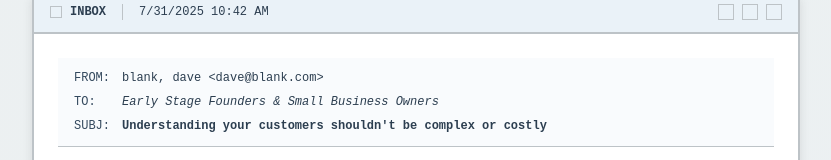
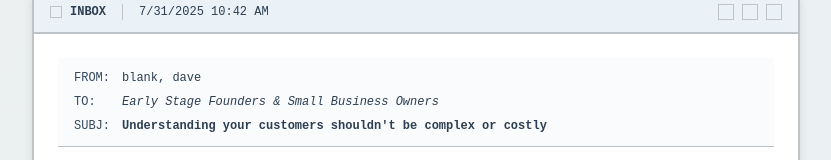
Before and after one commit to BlankDigitalMedia/waitlist, a Next.js app: page / in a window 1280 px wide. Shown: the part 150-310 px from the top of the page, without its empty margins (224-1055 px from the left). Built offline with nearby package versions, Linux system fonts and the light colour scheme; no server answers.

Commit message:
fixed from

```diff
--- a/src/app/page.tsx
+++ b/src/app/page.tsx
@@ -29,7 +29,7 @@ export default function Home() {
               <div className="space-y-2 mb-6 text-xs bg-muted/30 px-4 py-3 border-b border-border">
                 <div className="flex">
                   <span className="w-12 text-muted-foreground">FROM:</span>
-                  <span className="font-mono">blank, dave &lt;dave@blank.com&gt;</span>
+                  <span className="font-mono">blank, dave</span>
                 </div>
                 <div className="flex">
                   <span className="w-12 text-muted-foreground">TO:</span>
```
